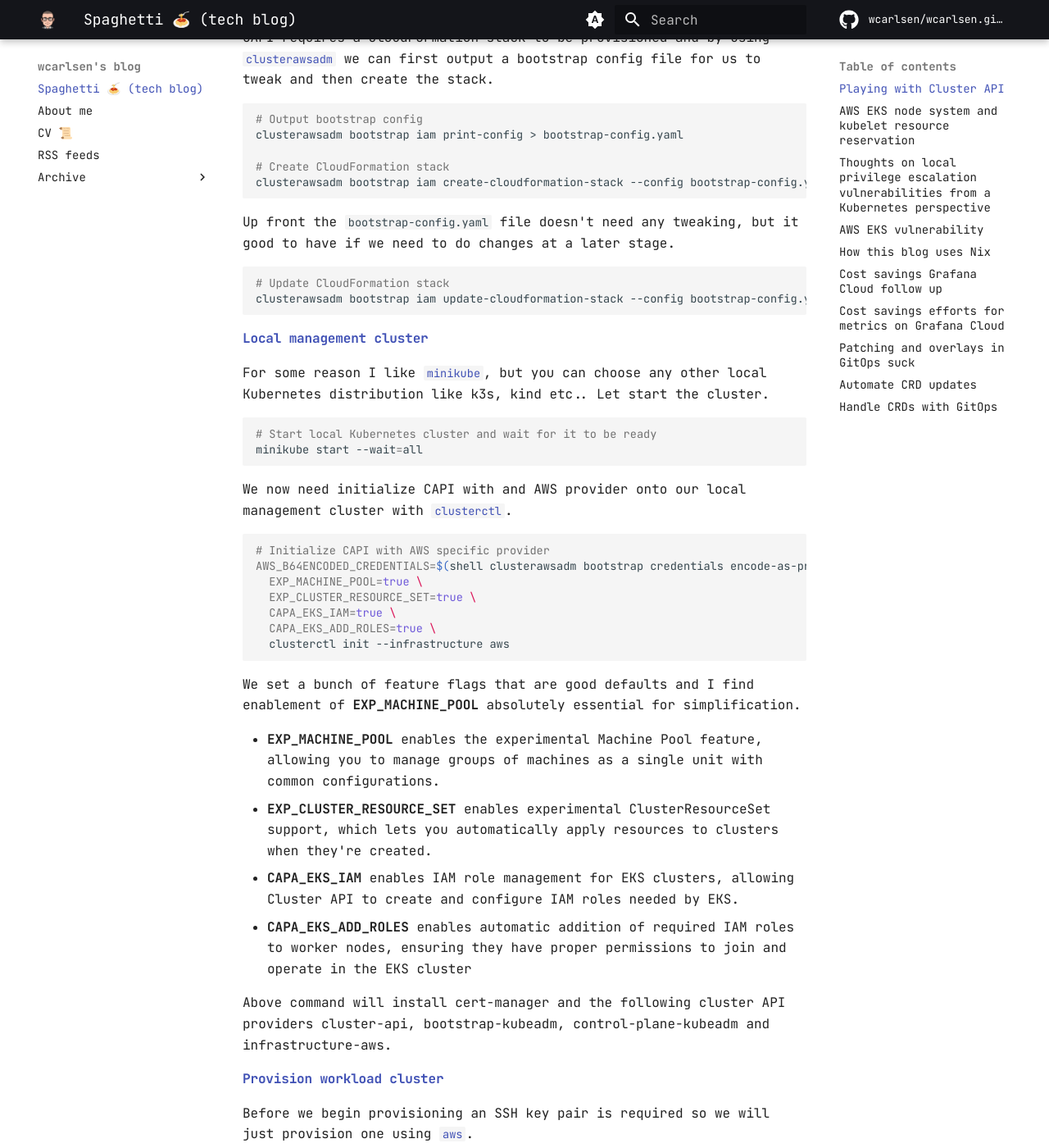
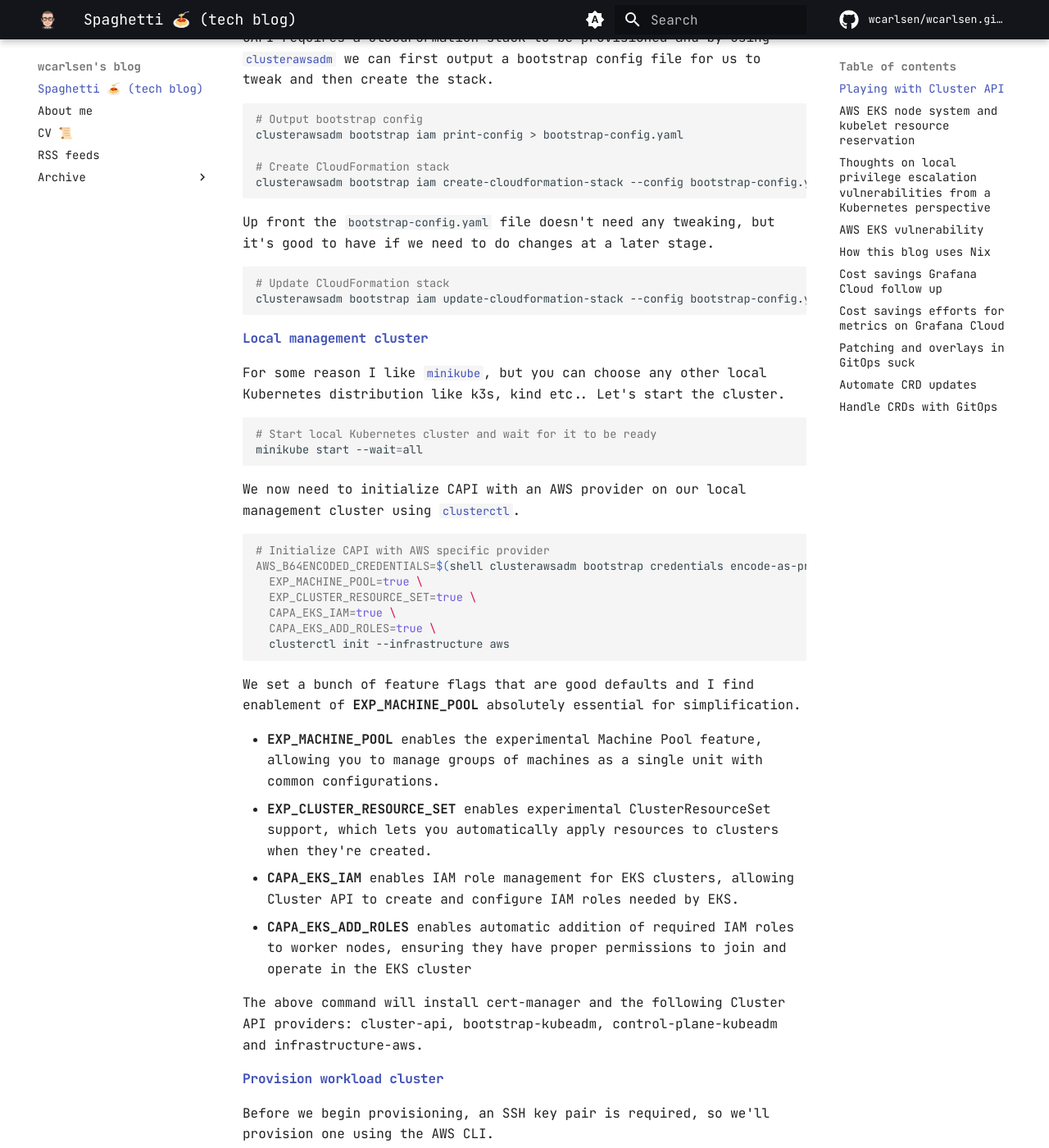
Before and after one commit to wcarlsen/wcarlsen.github.io, an MkDocs documentation site: the page built from docs/index.md, in a window 1280 px wide and 1400 px high, scrolled down 416 px. Shown: the whole window at 82% size. Built offline with MkDocs 1.6.1 and Material for MkDocs 9.7.7, drawn with Linux system fonts in a browser that asks for light colours; emoji names are drawn with the system emoji font; plug-ins that fetch from the network failed and are left out; comment, search, counter and statistics services are not loaded; some of the changed text lies outside the part shown.

Commit message:
do spell checking
Signed-off-by: Willi Carlsen <carlsenwilli@gmail.com>

````diff
--- a/docs/posts/2026-08-18-playing-with-cluster-api.md
+++ b/docs/posts/2026-08-18-playing-with-cluster-api.md
@@ -22,7 +22,7 @@
 clusterawsadm bootstrap iam create-cloudformation-stack --config bootstrap-config.yaml
 ```
 
-Up front the `bootstrap-config.yaml` file doesn't need any tweaking, but it good to have if we need to do changes at a later stage.
+Up front the `bootstrap-config.yaml` file doesn't need any tweaking, but it's good to have if we need to do changes at a later stage.
 
 ```bash
 # Update CloudFormation stack
@@ -31,14 +31,14 @@
 
 ### Local management cluster
 
-For some reason I like [`minikube`](https://minikube.sigs.k8s.io/), but you can choose any other local Kubernetes distribution like k3s, kind etc.. Let start the cluster.
+For some reason I like [`minikube`](https://minikube.sigs.k8s.io/), but you can choose any other local Kubernetes distribution like k3s, kind etc.. Let's start the cluster.
 
 ```bash
 # Start local Kubernetes cluster and wait for it to be ready
 minikube start --wait=all
 ```
 
-We now need initialize CAPI with and AWS provider onto our local management cluster with [`clusterctl`](https://github.com/kubernetes-sigs/cluster-api).
+We now need to initialize CAPI with an AWS provider on our local management cluster using [`clusterctl`](https://github.com/kubernetes-sigs/cluster-api).
 
 ```bash
 # Initialize CAPI with AWS specific provider
@@ -57,15 +57,15 @@
 * **CAPA_EKS_IAM** enables IAM role management for EKS clusters, allowing Cluster API to create and configure IAM roles needed by EKS.
 * **CAPA_EKS_ADD_ROLES** enables automatic addition of required IAM roles to worker nodes, ensuring they have proper permissions to join and operate in the EKS cluster
 
-Above command will install cert-manager and the following cluster API providers cluster-api, bootstrap-kubeadm, control-plane-kubeadm and infrastructure-aws.
+The above command will install cert-manager and the following Cluster API providers: cluster-api, bootstrap-kubeadm, control-plane-kubeadm and infrastructure-aws.
 
 ### Provision workload cluster
 
-Before we begin provisioning an SSH key pair is required so we will just provision one using [`aws`](https://docs.aws.amazon.com/cli/latest/userguide/getting-started-install.html).
+Before we begin provisioning, an SSH key pair is required, so we'll provision one using the AWS CLI.
 
 ```bash
 # Create SSH key pair
-aws ec2 create-key-pair --key-name default --output json
+aws ec2 create-key-pair --key-name workload --output json
 ```
 
 We are now ready to generate the manifests for our new cluster.
````
Also changed, not shown: other parts of docs/posts/2026-08-18-playing-with-cluster-api.md (+4 -4 lines).
